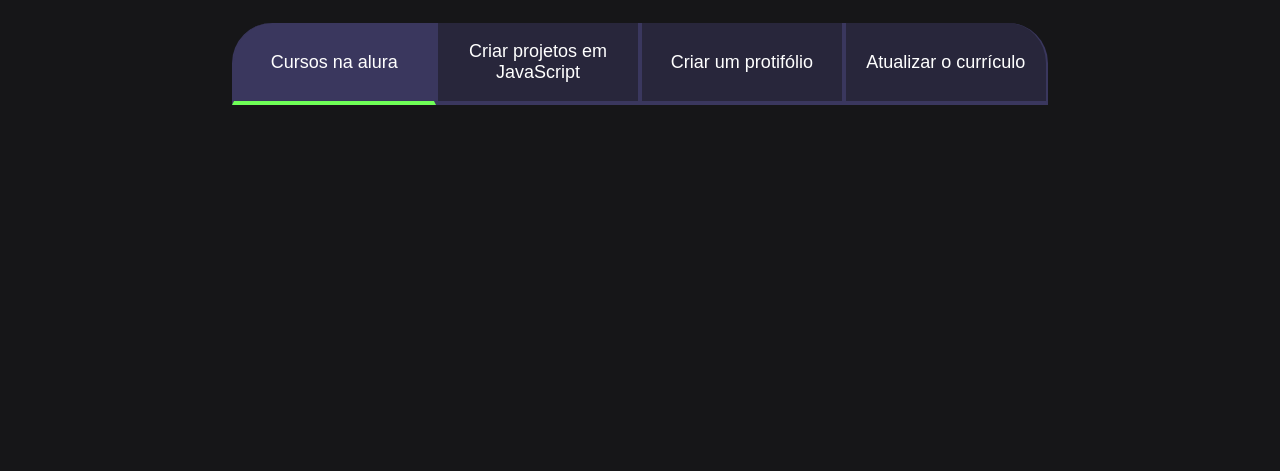
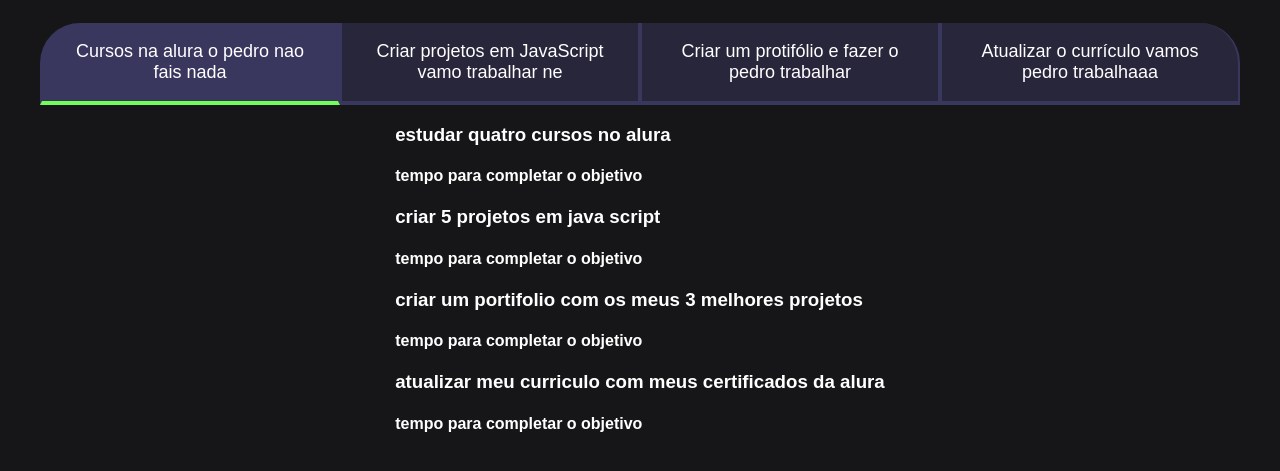
Before and after one commit to 1221pepo1221/projetodevida, a plain HTML site: page index.html in a window 1280 px wide. Shown: the part 75-546 px from the top of the page. Drawn offline with Linux system fonts and the light colour scheme; a web font is replaced by a local one.

Commit message:
Add files via upload

```diff
--- a/index.html
+++ b/index.html
@@ -14,13 +14,30 @@
          <h2 class="titulo-principal">Meus objetivos do ano<span class="titlo-principal-span">_</span></h2>
 
          <div class="botoes">
-             <button class="botao ativo">Cursos na alura</button>
-             <button class="botao">Criar projetos em JavaScript</button>
-             <button class="botao">Criar um protifólio</button>
-             <button class="botao">Atualizar o currículo</button>
+             <button class="botao ativo">Cursos na alura o pedro nao fais nada</button>
+             <button class="botao">Criar projetos em JavaScript vamo trabalhar ne</button>
+             <button class="botao">Criar um protifólio e fazer o pedro trabalhar</button>
+             <button class="botao">Atualizar o currículo vamos pedro trabalhaaa</button>
          </div>
 
-
+<div class="aba-texto">
+  <div class="aba-conteudo">
+<h3 class="aba-titulo-principal">estudar quatro cursos no alura</h3>
+<h4 class="aba-conteudo-tiulo-secundario">tempo para completar o objetivo</h4>
+  </div>
+  <div class="aba-conteudo">
+    <h3 class="aba-titulo-principal">criar 5 projetos em java script</h3>
+    <h4 class="aba-conteudo-tiulo-secundario">tempo para completar o objetivo</h4>
+      </div>
+      <div class="aba-conteudo">
+        <h3 class="aba-titulo-principal">criar um portifolio com os meus 3 melhores projetos</h3>
+        <h4 class="aba-conteudo-tiulo-secundario">tempo para completar o objetivo</h4>
+          </div>
+          <div class="aba-conteudo">
+            <h3 class="aba-titulo-principal">atualizar meu curriculo com meus certificados da alura</h3>
+            <h4 class="aba-conteudo-tiulo-secundario">tempo para completar o objetivo</h4>
+              </div>
+</div>
 
 
 
--- a/main.js
+++ b/main.js
@@ -1,2 +1,11 @@
 const botoes=document.querySelectorAll(".botao");
-console.log(botoes);
+
+for(let i=0;i <botoes.length; i ++) {
+    botoes[i].onclick= function()
+    {
+        for(let j=0; j<botoes.length;j++){
+            botoes[j].classList.remove("ativo");
+        }
+        botoes[i].classList.add("ativo");
+    }
+}
--- a/style.css
+++ b/style.css
@@ -58,6 +58,16 @@ body {
 .botoes{
   display: block;
 }
+
+.ativo{
+  background-color: var(--botao-ativo);
+  border-bottom: 4px solid var(--verde);
+}
+
+.abas-textos{
+  background-color: var(--branco) ;
+}
+
 @media screen and (min-width: 768px) {
   .botoes{
     display: flex;
@@ -72,8 +82,3 @@ body {
   }
 
 }
-
-.ativo{
-  background-color: var(--botao-ativo);
-  border-bottom: 4px solid var(--verde);
-}
```
